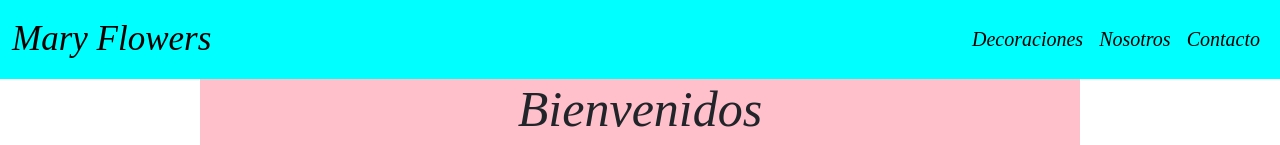
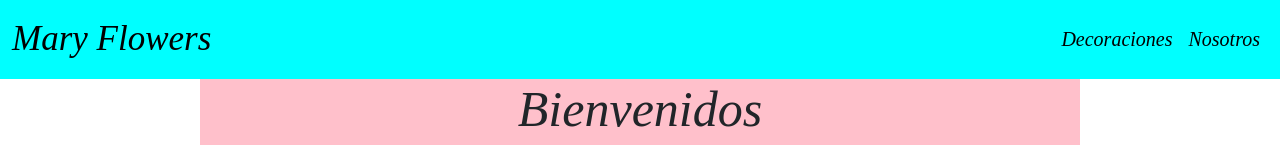
Before and after one commit to Pitu97/Mary-Flowers, a React (Create React App) app in the folder mf-app/: page / in a window 1280 px wide. Shown: the top 145 px of the page. Built offline with nearby package versions, Linux system fonts and the light colour scheme.

Commit message:
cambios gh-pages-4

```diff
--- a/mf-app/src/components/Header/Header.js
+++ b/mf-app/src/components/Header/Header.js
@@ -20,7 +20,6 @@ function Header() {
           <Nav className="me-auto">
             <Nav.Link><NavLink to='/decoraciones'>Decoraciones</NavLink></Nav.Link>
             <Nav.Link><NavLink to='/nosotros'>Nosotros</NavLink></Nav.Link>
-            <Nav.Link href="#footer">Contacto</Nav.Link>
           </Nav>
         </Navbar.Collapse>
       </Container>
```
